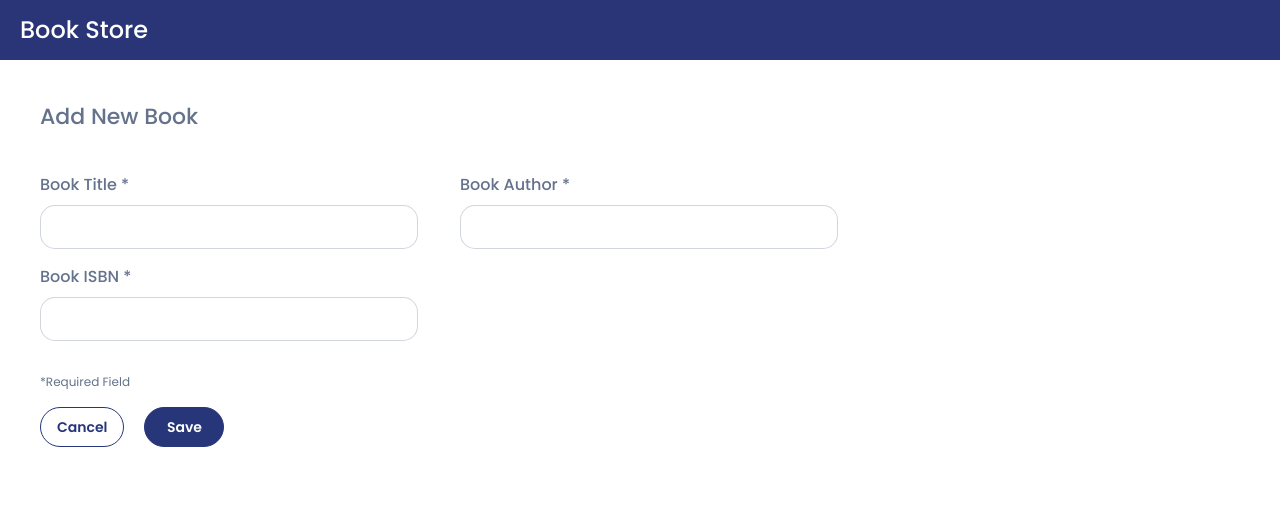
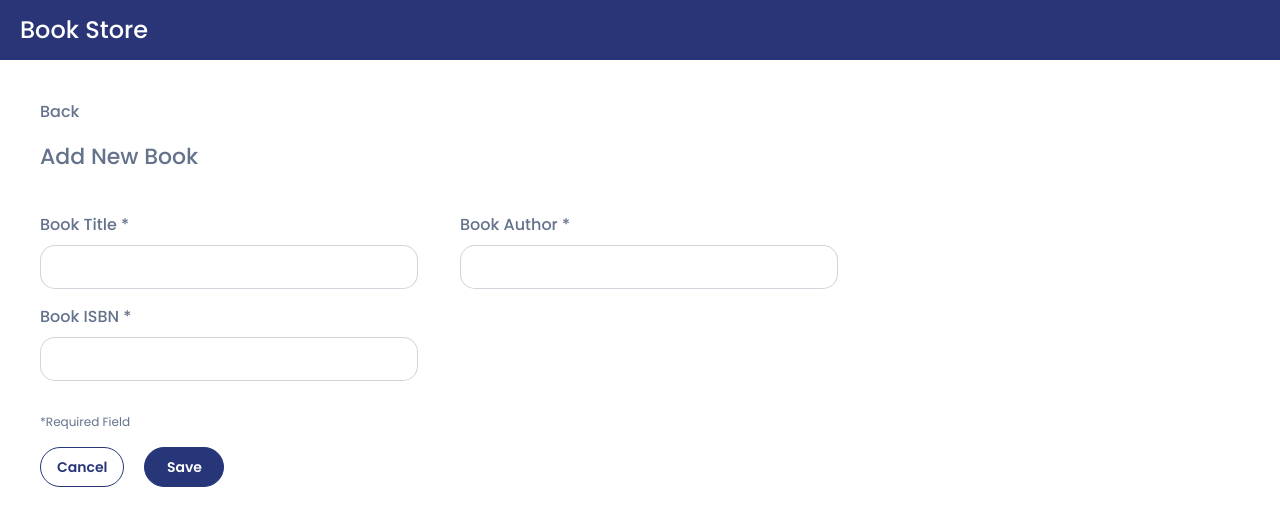
Before and after one commit to Chamaththa123/Angular-Assignment, an Angular app in the folder assignment-project/: page /add-book in a window 1280 px wide. Shown: the top 526 px of the page. Built offline with nearby package versions, Linux system fonts and the light colour scheme.

Commit message:
final commit

```diff
--- a/assignment-project/src/app/pages/books/add-book/add-book.component.html
+++ b/assignment-project/src/app/pages/books/add-book/add-book.component.html
@@ -1,8 +1,11 @@
-
-<span
-    class="font-poppins font-medium text-[16px] md:text-[22px]  text-[#64728C] ">
+<a (click)="back()"
+    class="font-poppins cursor-pointer font-medium text-[14px] md:text-[16px]  text-[#64728C] ">
+    Back
+</a>
+<div
+    class="font-poppins font-medium text-[16px] md:text-[22px]  text-[#64728C] mt-4">
     Add New Book
-</span>
+</div>
 
 <form (ngSubmit)="onSubmit()" #bookForm="ngForm" class="space-y-4 mt-10">
     <div class="md:flex md:w-[70%] w-full ">
--- a/assignment-project/src/app/pages/books/add-book/add-book.component.ts
+++ b/assignment-project/src/app/pages/books/add-book/add-book.component.ts
@@ -23,6 +23,8 @@ export class AddBookComponent {
 
   constructor(private bookService: BookService, private router: Router) {}
 
+
+  //add book function
   onSubmit() {
      if (!this.newBook.title.trim() || !this.newBook.author.trim()) {
     Swal.fire('Error', 'Please fill in all required fields', 'error');
@@ -58,4 +60,9 @@ export class AddBookComponent {
       isbn: '',
     };
   }
+
+    // Navigates back to the home page
+  back() {
+    this.router.navigate(['/']);
+  }
 }
--- a/assignment-project/src/app/pages/books/book-list/book-list.component.html
+++ b/assignment-project/src/app/pages/books/book-list/book-list.component.html
@@ -2,11 +2,11 @@
   class="font-poppins font-semibold text-[18px] md:text-[22px]  text-[#64728C] ">
   All Books
 </span>
-<div class="flex justify-end">
-  <div class="flex items-center gap-2">
+<div class="md:flex justify-end">
+  <div class="flex items-center gap-2 md;mb-0 mb-5">
     <a
       (click)="goToAddBook()"
-      class="bg-[#769fff73] bg-opacity-30 font-poppins cursor-pointer text-[14px] font-semibold leading-[22px] px-4 py-2 rounded-[20px] min-w-[80px] items-center justify-center gap-2 text-[#10275E] hidden md:flex hover:opacity-70">
+      class="bg-[#769fff73] bg-opacity-30 font-poppins cursor-pointer text-[14px] font-semibold leading-[22px] px-4 py-2 rounded-[20px] min-w-[80px] items-center justify-center gap-2 text-[#10275E] flex hover:opacity-70">
       <span>Add New Book</span>
     </a>
 
--- a/assignment-project/src/app/pages/books/book-list/book-list.component.ts
+++ b/assignment-project/src/app/pages/books/book-list/book-list.component.ts
@@ -19,16 +19,20 @@ export class BookListComponent implements OnInit {
 
   constructor(private bookService: BookService, private router: Router) {}
 
+  //navigate add book page
   goToAddBook() {
     this.router.navigate(['/add-book']);
   }
 
+  //navigate edit page
   goToEditBook(id: number) {
     this.router.navigate(['/edit', id]);
   }
 
   ngOnInit(): void {
     this.loading = true;
+
+    //get all books function
     this.bookService.getBooks().subscribe({
       next: (data) => {
         this.books = data;
@@ -41,6 +45,7 @@ export class BookListComponent implements OnInit {
     });
   }
 
+  //delete book function
   deleteBook(id: number) {
     Swal.fire({
       title: 'Are you sure?',
--- a/assignment-project/src/app/pages/books/edit-book/edit-book.component.html
+++ b/assignment-project/src/app/pages/books/edit-book/edit-book.component.html
@@ -1,7 +1,12 @@
-<span
-    class="font-poppins font-medium text-[16px] md:text-[22px]  text-[#64728C] ">
-    Add New Book
-</span>
+<a (click)="cancel()"
+    class="font-poppins cursor-pointer font-medium text-[14px] md:text-[16px]  text-[#64728C] ">
+    Back
+</a>
+
+<div
+    class="font-poppins font-medium text-[16px] md:text-[22px]  text-[#64728C] mt-4">
+    Edit Book Details
+</div>
 
 <form #editForm="ngForm" (ngSubmit)="onSubmit(editForm)"
     class="space-y-4 mt-10">
```
Also changed, not shown: assignment-project/src/app/pages/books/edit-book/edit-book.component.ts (+22 -13 lines), assignment-project/src/app/services/book.service.ts (+8 -4 lines), 13 other files (tests, documents, lock files or other folders).
